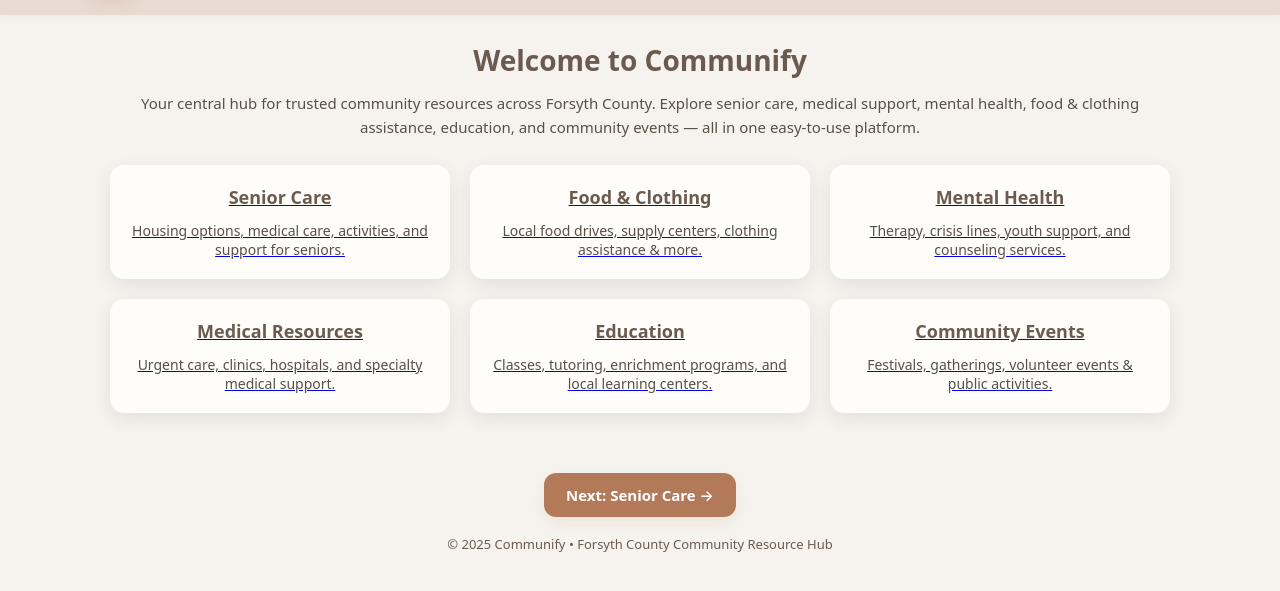
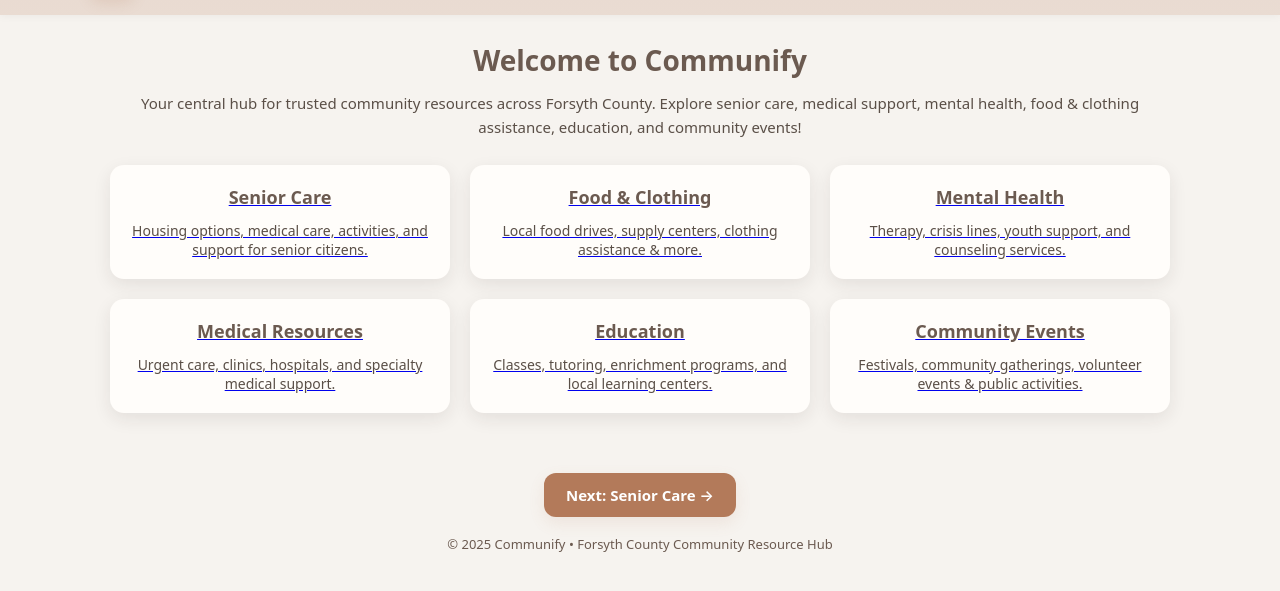
Before and after one commit to sreejapunuru/Website, a plain HTML site: page index.html in a window 1280 px wide. Shown: the part 65-656 px from the top of the page. Drawn offline with Linux system fonts and the light colour scheme.

Commit message:
Update index.html

```diff
--- a/index.html
+++ b/index.html
@@ -128,13 +128,13 @@
 <main>
   <div class="hero">
     <h2>Welcome to Communify</h2>
-    <p>Your central hub for trusted community resources across Forsyth County. Explore senior care, medical support, mental health, food & clothing assistance, education, and community events — all in one easy-to-use platform.</p>
+    <p>Your central hub for trusted community resources across Forsyth County. Explore senior care, medical support, mental health, food & clothing assistance, education, and community events!</p>
   </div>
 
   <div class="grid">
     <a class="card" href="senior-care.html">
       <h3>Senior Care</h3>
-      <p>Housing options, medical care, activities, and support for seniors.</p>
+      <p>Housing options, medical care, activities, and support for senior citizens.</p>
     </a>
 
     <a class="card" href="food-clothing.html">
@@ -159,7 +159,7 @@
 
     <a class="card" href="community-events.html">
       <h3>Community Events</h3>
-      <p>Festivals, gatherings, volunteer events & public activities.</p>
+      <p>Festivals, community gatherings, volunteer events & public activities.</p>
     </a>
   </div>
 
```
